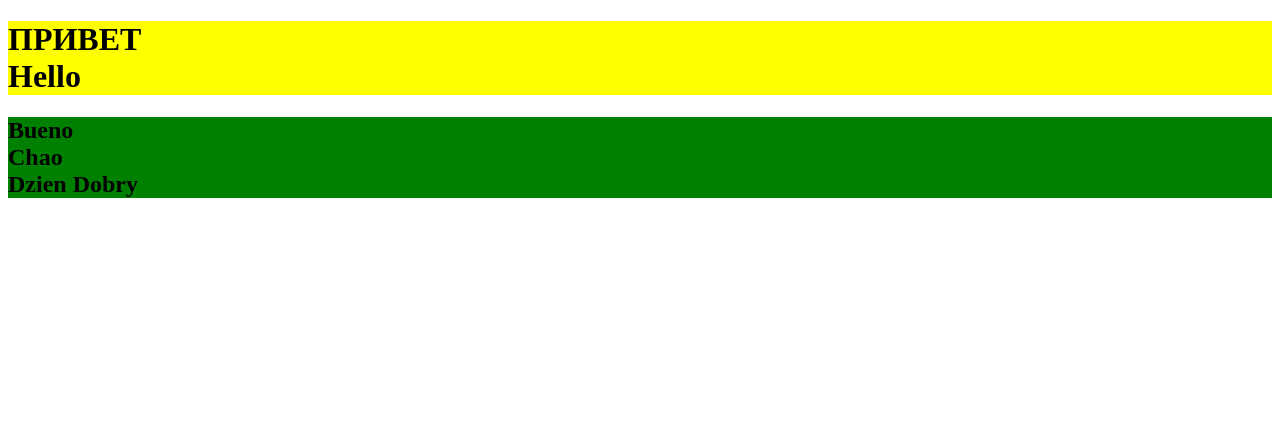
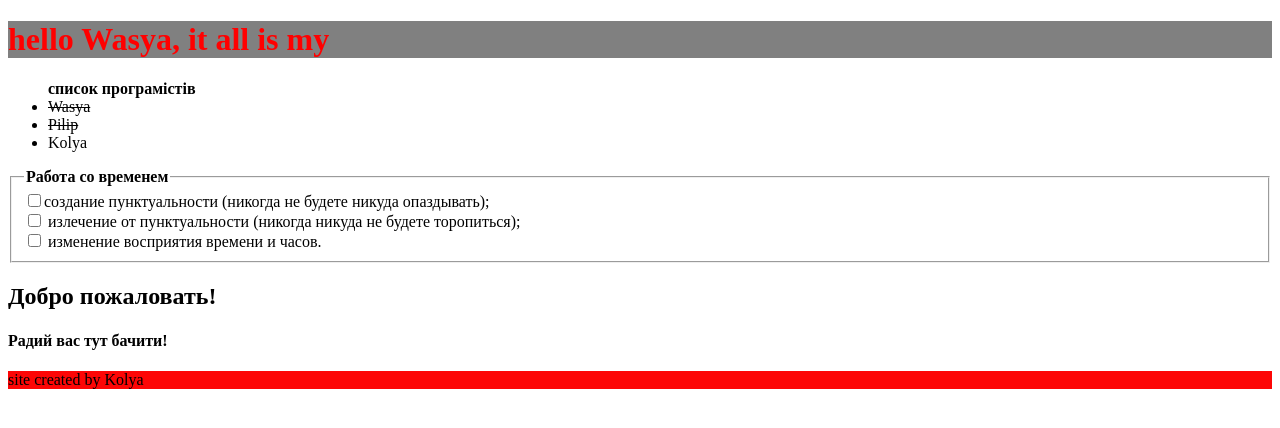
Before and after one commit to Agent222222/project1, a plain HTML site: page index.html in a window 1280 px wide. Drawn offline with Linux system fonts and the light colour scheme.

Commit message:
goodcommit

```diff
--- a/index.html
+++ b/index.html
@@ -8,13 +8,31 @@
     <link rel="stylesheet" href="style.css">
   </head>
   <body>
-    <h1 id="phone">
-     <div>ПРИВЕТ</div>
-     <div>Hello</div>
-    </h1>
-    <h2 class="Jake"><div>Bueno</div>
-      <div>Chao</div>
-      <div>Dzien Dobry</div>
-    </h2>
+    <header>
+      <div id="phone">
+       <h1>hello Wasya, it all is my</h1>
+     </div>
+   </header>
+   <ul>
+     <b>список програмістів</b>
+     <strike><li>Wasya</li></strike>
+     <strike><li>Pilip</li></strike>
+     <li> Kolya</li>
+   </ul>
+   <fieldset>
+      <legend><b>Работа со временем</b></legend>
+     <input type="checkbox">создание пунктуальности (никогда не
+        будете никуда опаздывать);</Br>
+        <p2><input type="checkbox"> излечение от пунктуальности (никогда
+        никуда не будете торопиться);<Br></p2>
+        <p3><input type="checkbox"> изменение восприятия времени и часов.</p3>
+   </fieldset>
+   <article>
+     <h2>Добро пожаловать!</h2>
+     <h4>Радий вас тут бачити!</h4>
+   </article>
+   <footer class="Jake">
+     site created by Kolya
+   </footer>
   </body>
 </html>
--- a/style.css
+++ b/style.css
@@ -1,12 +1,10 @@
 h1{
-
-    color:rgb(0, 0, 0) ;
-    background-color: yellow;
-    position: relative;
-
+    color: red;
+    background-color: grey;
 }
-h2{
-    color:rgb(0, 0, 0) ;
-    background-color: green;
-    position: relative;
+footer{
+  background-color: rgb(253, 6, 6);
 }
+input[type="checkbox"]:checked{
+  background-color: green;
+}
```
